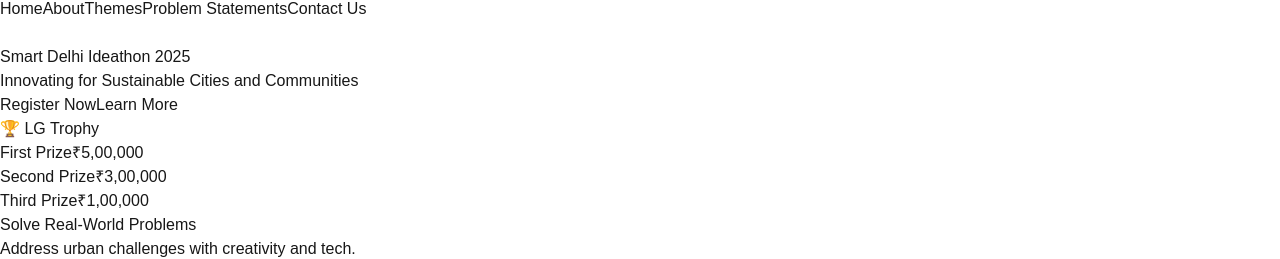
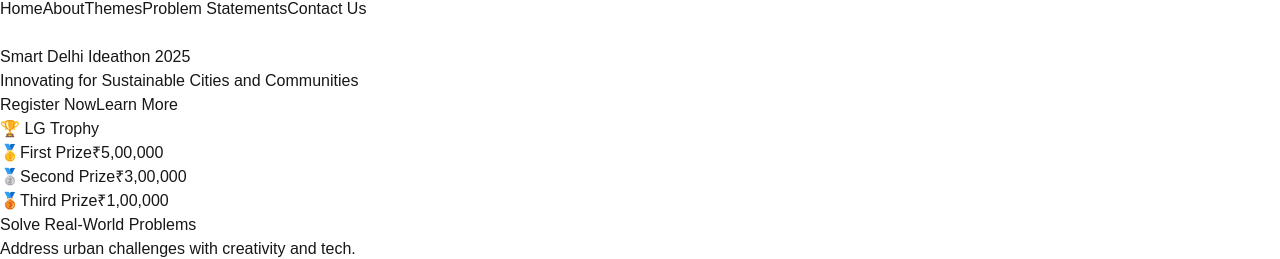
Before and after one commit to Avnish-oP/sdi2025-website, a Next.js app: page / in a window 1280 px wide. Shown: the part 1173-1432 px from the top of the page. Built offline with nearby package versions, Linux system fonts and the light colour scheme.

Commit message:
medal logo added

```diff
--- a/src/components/Hero.tsx
+++ b/src/components/Hero.tsx
@@ -48,15 +48,15 @@ export default function HeroSection() {
             </h2>
             <div className="mt-4 space-y-3">
               <div className="flex justify-between items-center">
-                <span className="text-lg font-semibold text-gray-700">First Prize</span>
+                <span className="text-lg font-semibold text-gray-700">🥇First Prize</span>
                 <span className="text-xl font-bold text-indigo-900">₹5,00,000</span>
               </div>
               <div className="flex justify-between items-center">
-                <span className="text-lg font-semibold text-gray-700">Second Prize</span>
+                <span className="text-lg font-semibold text-gray-700">🥈Second Prize</span>
                 <span className="text-xl font-bold text-indigo-900">₹3,00,000</span>
               </div>
               <div className="flex justify-between items-center">
-                <span className="text-lg font-semibold text-gray-700">Third Prize</span>
+                <span className="text-lg font-semibold text-gray-700">🥉Third Prize</span>
                 <span className="text-xl font-bold text-indigo-900">₹1,00,000</span>
               </div>
 
```
